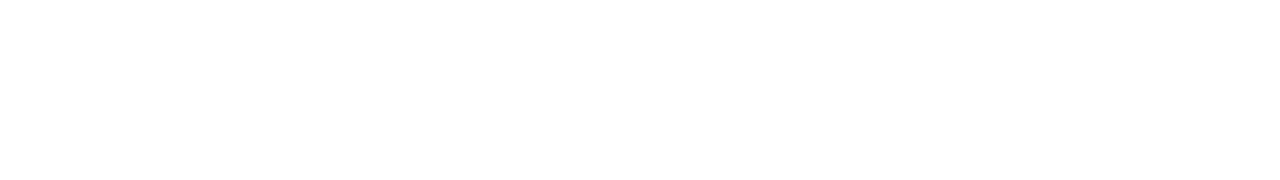
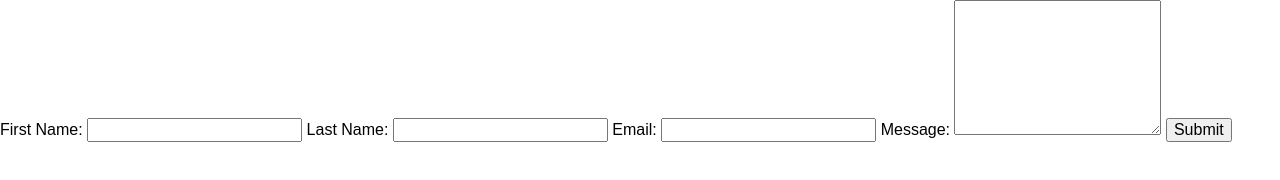
Before and after one commit to amarhefka/hw_listeners_marhefka_alex, a plain HTML site: page index.html in a window 1280 px wide. Drawn offline with Linux system fonts and the light colour scheme.

Commit message:
Create HTML form

```diff
--- a/index.html
+++ b/index.html
@@ -2,16 +2,25 @@
 <html lang="en">
 <head>
     <meta charset="utf-8">
-    <title></title>
+    <title>Form</title>
     <meta name="description" content="">
-
     <link rel="stylesheet" href="css/vendor/normalize.min.css">
     <link rel="stylesheet" href="css/main.css">
 </head>
 <body>
-
-
-
+    <div class="container">
+        <form id="form" name="form" method="post">
+            <label for="first">First Name:</label>
+            <input type="text" id="first" name="first" required />
+            <label for="last">Last Name:</label>
+            <input type="text" id="last" name="last" required />
+            <label for="email">Email:</label>
+            <input type="email" id="email" name="email" required />
+            <label for="message">Message:</label>
+            <textarea id="message" name="message" rows="7" required></textarea>
+            <input type="submit" id="submit" value="Submit" />
+        </form>
+    </div>
     <script src="js/main.js"></script>
 </body>
 </html>
```
